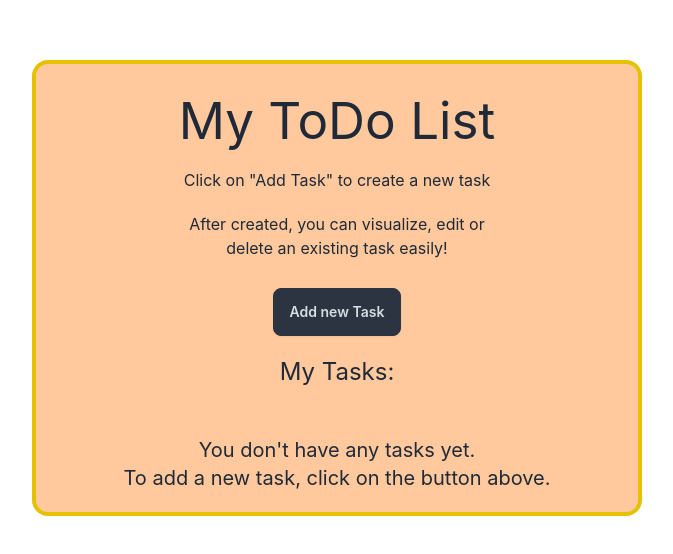
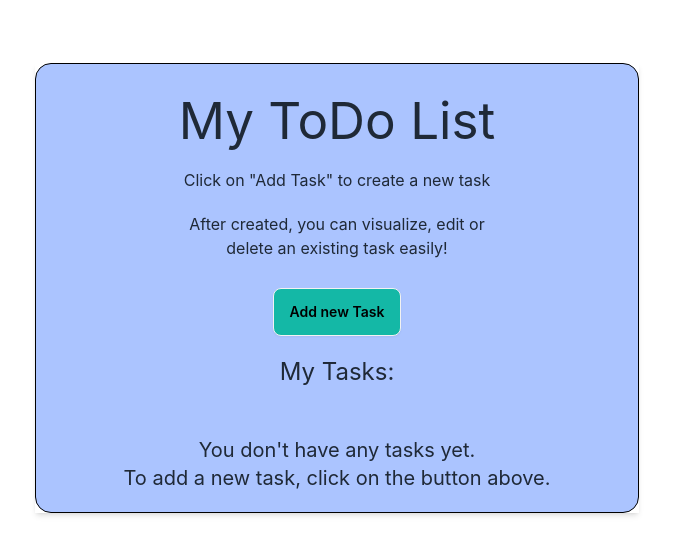
Before and after one commit to gonzalopedernera/ToDo, a React (Vite) app in the folder Peder_ToDo/: page / in a window 1280 px wide. Shown: the part 112-666 px from the top of the page, without its empty margins (303-976 px from the left). Built offline with nearby package versions, Linux system fonts and the light colour scheme.

Commit message:
Some visual tweaks

```diff
--- a/Peder_ToDo/src/components/TaskModal.jsx
+++ b/Peder_ToDo/src/components/TaskModal.jsx
@@ -6,15 +6,15 @@ const TaskModal = ({ text, children, isBttn, id, isCompleted}) => {
   return (
     <div>
       <button className={`${isBttn ?
-      'btn  btn-neutral' :
-      `p-5 text-black min-w-72 justify-center items-start ${isCompleted ? 'line-through bgTaskCompleted' : 'bgTask'}`}`}
+      'btn  bg-teal-500 hover:bg-teal-400 text-black ' :
+      `p-5 text-black min-w-72 justify-center items-start border border-black hover:bg-opacity-50 ${isCompleted ? 'line-through bgTaskCompleted' : 'bgTask'}`}`}
       onClick={() => openModal(id)}>
         {text}
       </button>
       {isModalOpen(id) ?
       (
       <div className='flex fixed bg-black  justify-center items-center w-full h-full top-0 left-0 bg-opacity-60 backdrop-blur-sm'>
-        <div className='flex bg-white border border-black text-black rounded-2xl justify-center items-center'>
+        <div className='flex bg-white border border-black text-black rounded-2xl justify-center items-center shadow-lg'>
           {children}
         </div>
       </div>
--- a/Peder_ToDo/src/components/Wrapper.jsx
+++ b/Peder_ToDo/src/components/Wrapper.jsx
@@ -48,10 +48,10 @@ uuidv4();
   }
 
   return (
-    <div className='flex items-center justify-center'>
+    <div className='flex items-center justify-center shadow-md'>
       {isAlertOpen('editAlert') ? (<Alert msg='Succesfully edited the task!' id='editAlert' />) : null}
       {isAlertOpen('deleteAlert') ? (<Alert msg='Succesfully deleted the task!' id='deleteAlert' />) : null}
-      <div className="flex flex-col bgList gap-5 p-5 justify-center items-center rounded-2xl golden_border w-full text-gray-800">
+      <div className="flex flex-col bgList gap-5 p-5 justify-center items-center rounded-2xl border border-black w-full text-gray-800">
       <div className='flex flex-col  gap-5 px-5 py-2 w-2/3'>
         <h1>My ToDo List</h1>
         <h3>Click on "Add Task" to create a new task</h3>
--- a/Peder_ToDo/src/index.css
+++ b/Peder_ToDo/src/index.css
@@ -4,15 +4,15 @@
 
 
 .bgList {
-  background-color: #ffc99d;
+  background-color: #abc4ff;
 }
 
 .bgTask {
-  background-color: #eaffd1;
+  background-color: #b6ccfe;
 }
 
 .bgTaskCompleted {
-  background-color: #ecffdf;
+  background-color: #edf2fb;
 }
 
 .golden_border {
```
